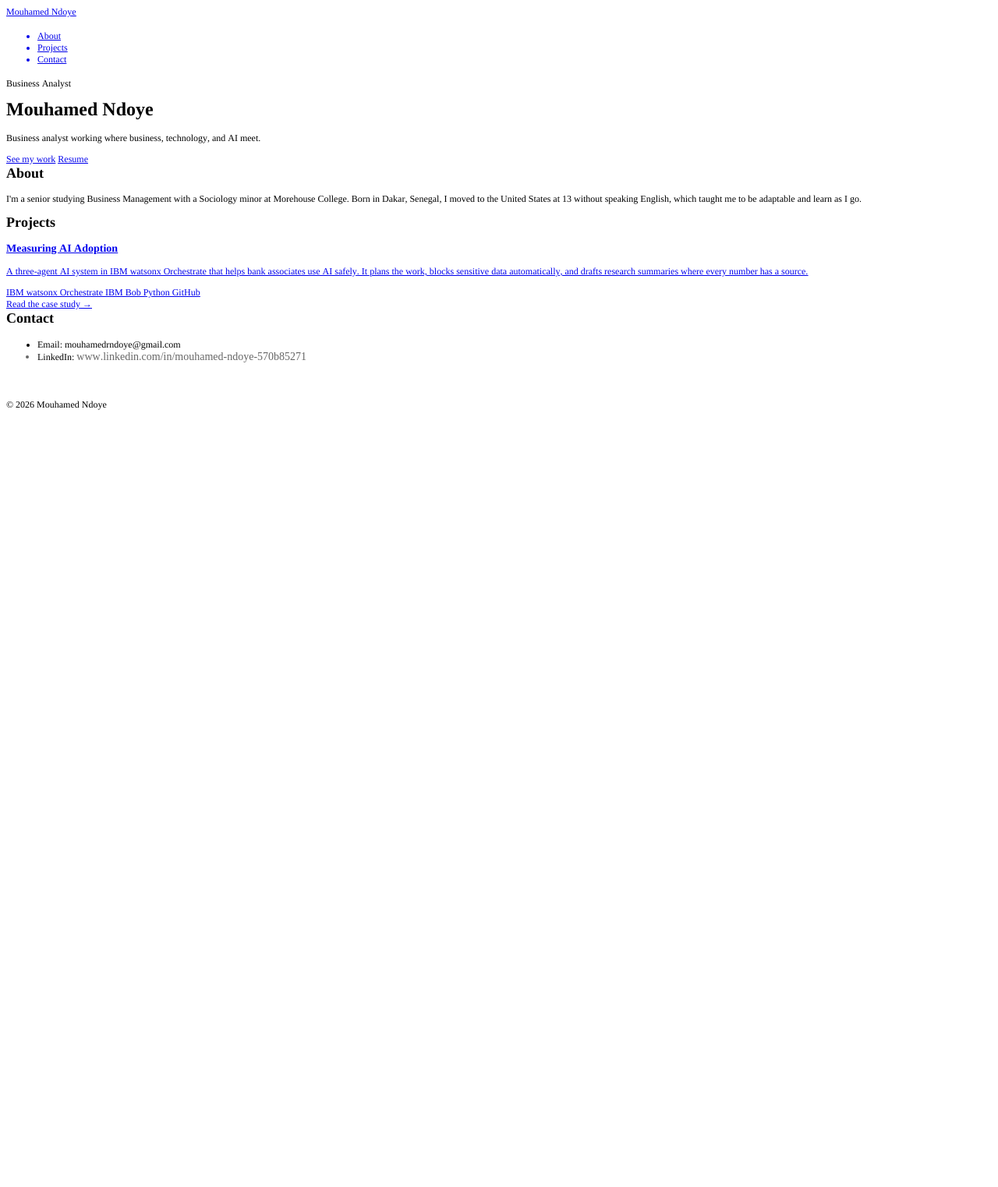
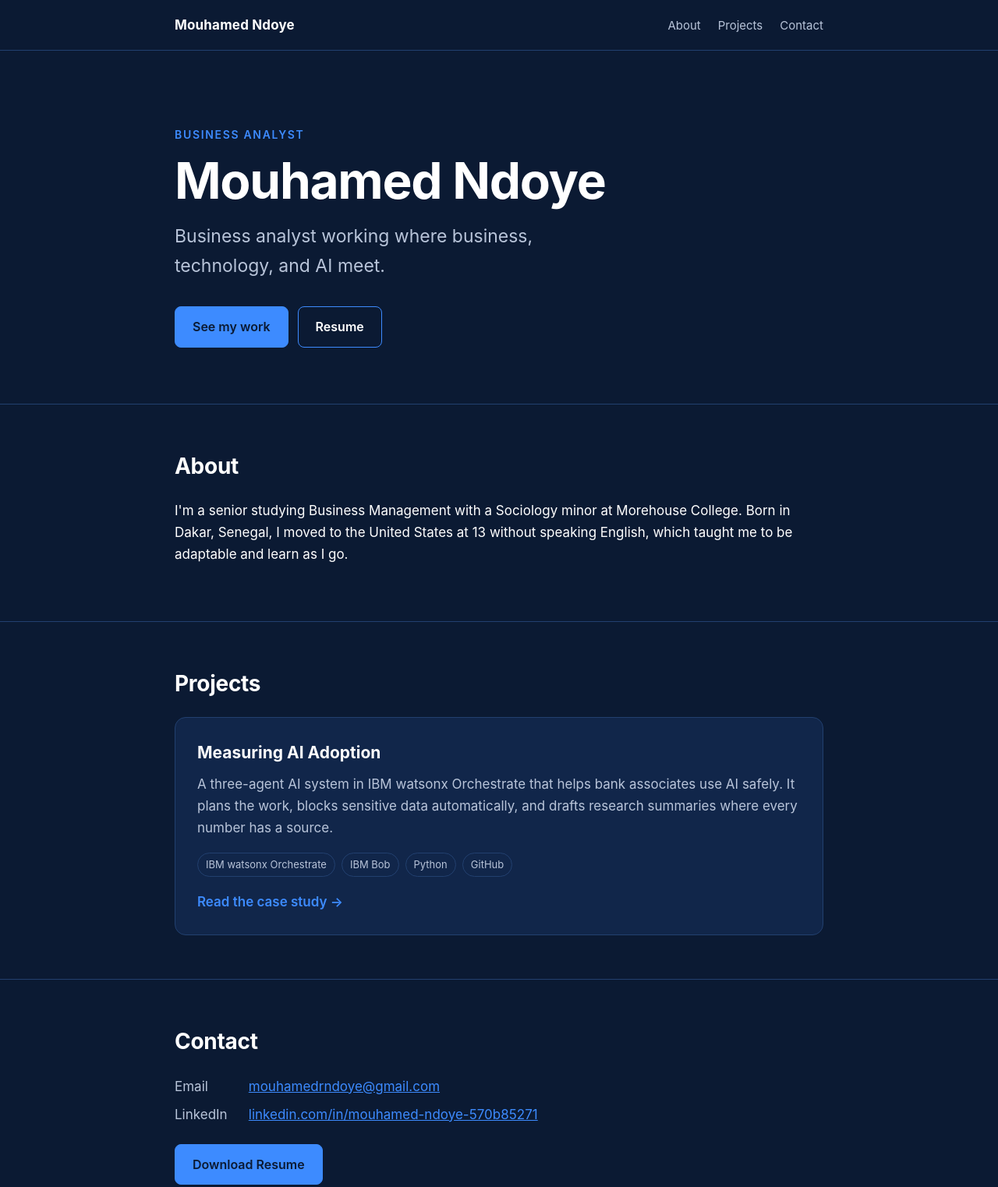
Before and after one commit to mouhamedrndoye-glitch/mouhamedrndoye-glitch.github.io, a plain HTML site: page index.html in a window 1280 px wide. Shown: the top 1523 px of the page at 78% size. Before the commit the page ends 800 px from the top, so only its background shows below. Drawn offline with Linux system fonts and the light colour scheme.

Commit message:
Add files via upload

```diff
--- a/index.html
+++ b/index.html
@@ -1,59 +1,75 @@
-<!DOCTYPE html PUBLIC "-//W3C//DTD HTML 4.01//EN" "http://www.w3.org/TR/html4/strict.dtd">
-<html>
+<!DOCTYPE html>
+<html lang="en">
 <head>
-  <meta http-equiv="Content-Type" content="text/html; charset=utf-8">
-  <meta http-equiv="Content-Style-Type" content="text/css">
-  <title></title>
-  <meta name="Description" content="Mouhamed Ndoye, business analyst working where business, technology, and AI meet.">
-  <meta name="Generator" content="Cocoa HTML Writer">
-  <meta name="CocoaVersion" content="2575.7">
-  <style type="text/css">
-    p.p1 {margin: 0.0px 0.0px 0.0px 0.0px; font: 12.0px Times; color: #0000e9; -webkit-text-stroke: #0000e9}
-    p.p2 {margin: 0.0px 0.0px 12.0px 0.0px; font: 12.0px Times; -webkit-text-stroke: #000000}
-    p.p6 {margin: 0.0px 0.0px 12.0px 0.0px; font: 12.0px Times; color: #0000e9; -webkit-text-stroke: #0000e9}
-    p.p7 {margin: 0.0px 0.0px 0.0px 0.0px; font: 12.0px Times; -webkit-text-stroke: #000000}
-    p.p9 {margin: 0.0px 0.0px 0.0px 0.0px; font: 12.0px Times; -webkit-text-stroke: #000000; min-height: 14.0px}
-    li.li1 {margin: 0.0px 0.0px 0.0px 0.0px; font: 12.0px Times; color: #0000e9; -webkit-text-stroke: #0000e9}
-    li.li7 {margin: 0.0px 0.0px 0.0px 0.0px; font: 12.0px Times; -webkit-text-stroke: #000000}
-    li.li8 {margin: 0.0px 0.0px 0.0px 0.0px; font: 14.0px 'Times New Roman'; color: #000000; color: rgba(0, 0, 0, 0.6); -webkit-text-stroke: rgba(0, 0, 0, 0.6)}
-    span.s1 {text-decoration: underline ; font-kerning: none}
-    span.s2 {-webkit-text-stroke: 0px #000000}
-    span.s3 {font-kerning: none}
-    span.s4 {font-kerning: none; color: #000000; -webkit-text-stroke: 0px #000000}
-    span.s5 {text-decoration: underline ; font-kerning: none; -webkit-text-stroke: 0px #0000e9}
-    span.s6 {font: 14.0px Times; text-decoration: underline ; font-kerning: none}
-    span.s7 {font: 12.0px 'Times New Roman'; text-decoration: underline ; font-kerning: none}
-    span.s8 {font: 12.0px Times; color: #000000; -webkit-text-stroke: 0px #000000}
-    span.s9 {font: 12.0px Times; font-kerning: none; color: #000000; -webkit-text-stroke: 0px #000000}
-    span.s10 {font-kerning: none; background-color: #ffffff}
-    ul.ul1 {list-style-type: disc}
-  </style>
+  <meta charset="UTF-8">
+  <meta name="viewport" content="width=device-width, initial-scale=1">
+  <title>Mouhamed Ndoye</title>
+  <meta name="description" content="Mouhamed Ndoye, business analyst working where business, technology, and AI meet.">
+  <link rel="stylesheet" href="style.css">
 </head>
 <body>
-<p class="p1"><span class="s1"><a href="file:///Users/summer2025/Documents/mouhamedrndoye-glitch.github.io./index.html">Mouhamed Ndoye</a></span></p>
-<ul class="ul1">
-  <li class="li1"><span class="s2"></span><span class="s1">About</span></li>
-  <li class="li1"><span class="s2"></span><span class="s1">Projects</span></li>
-  <li class="li1"><span class="s2"></span><span class="s1">Contact</span></li>
-</ul>
-<p class="p2"><span class="s3">Business Analyst</span></p>
-<h1 style="margin: 0.0px 0.0px 16.1px 0.0px; font: 24.0px Times; -webkit-text-stroke: #000000"><span class="s3"><b>Mouhamed Ndoye</b></span></h1>
-<p class="p2"><span class="s3">Business analyst working where business, technology, and AI meet.</span></p>
-<p class="p1"><span class="s1">See my work</span><span class="s4"> <a href="file:///Users/summer2025/Documents/mouhamedrndoye-glitch.github.io./resume.pdf"><span class="s5">Resume</span></a></span></p>
-<h2 style="margin: 0.0px 0.0px 14.9px 0.0px; font: 18.0px Times; -webkit-text-stroke: #000000"><span class="s3"><b>About</b></span></h2>
-<p class="p2"><span class="s3">I'm a senior studying Business Management with a Sociology minor at Morehouse College. Born in Dakar, Senegal, I moved to the United States at 13 without speaking English, which taught me to be adaptable and learn as I go.</span></p>
-<h2 style="margin: 0.0px 0.0px 14.9px 0.0px; font: 18.0px Times; -webkit-text-stroke: #000000"><span class="s3"><b>Projects</b></span></h2>
-<h3 style="margin: 0.0px 0.0px 14.0px 0.0px; font: 14.0px Times; color: #0000e9; -webkit-text-stroke: #0000e9"><span class="s1"><a href="file:///Users/summer2025/Documents/mouhamedrndoye-glitch.github.io./case-study.html"><b>Measuring AI Adoption</b><span class="s6"><b></b></span></a></span></h3>
-<p class="p6"><span class="s1"><a href="file:///Users/summer2025/Documents/mouhamedrndoye-glitch.github.io./case-study.html">A three-agent AI system in IBM watsonx Orchestrate that helps bank associates use AI safely. It plans the work, blocks sensitive data automatically, and drafts research summaries where every number has a source.</a></span></p>
-<p class="p1"><span class="s1"><a href="file:///Users/summer2025/Documents/mouhamedrndoye-glitch.github.io./case-study.html">IBM watsonx Orchestrate IBM Bob Python GitHub</a></span></p>
-<p class="p1"><span class="s1"><a href="file:///Users/summer2025/Documents/mouhamedrndoye-glitch.github.io./case-study.html">Read the case study <span class="s7">→</span></a></span></p>
-<h2 style="margin: 0.0px 0.0px 14.9px 0.0px; font: 18.0px Times; -webkit-text-stroke: #000000"><span class="s3"><b>Contact</b></span></h2>
-<ul class="ul1">
-  <li class="li7"><span class="s2"></span><span class="s3">Email: mouhamedrndoye@gmail.com</span></li>
-  <li class="li8"><span class="s8"></span><span class="s9">LinkedIn: </span><span class="s10">www.linkedin.com/in/mouhamed-ndoye-570b85271</span></li>
-</ul>
-<p class="p9"><span class="s3"></span><br></p>
-<p class="p9"><span class="s3"></span><br></p>
-<p class="p7"><span class="s3">© 2026 Mouhamed Ndoye</span></p>
+  <nav>
+    <div class="wrap">
+      <a class="brand" href="index.html">Mouhamed Ndoye</a>
+      <ul>
+        <li><a href="#about">About</a></li>
+        <li><a href="#projects">Projects</a></li>
+        <li><a href="#contact">Contact</a></li>
+      </ul>
+    </div>
+  </nav>
+
+  <header class="hero">
+    <div class="wrap">
+      <p class="eyebrow">Business Analyst</p>
+      <h1>Mouhamed Ndoye</h1>
+      <p class="lede">Business analyst working where business, technology, and AI meet.</p>
+      <div class="buttons">
+        <a class="btn btn-primary" href="#projects">See my work</a>
+        <a class="btn btn-ghost" href="resume.pdf" target="_blank" rel="noopener">Resume</a>
+      </div>
+    </div>
+  </header>
+
+  <main>
+    <section id="about">
+      <div class="wrap">
+        <h2>About</h2>
+        <p>I'm a senior studying Business Management with a Sociology minor at Morehouse College. Born in Dakar, Senegal, I moved to the United States at 13 without speaking English, which taught me to be adaptable and learn as I go.</p>
+      </div>
+    </section>
+
+    <section id="projects">
+      <div class="wrap">
+        <h2>Projects</h2>
+        <a class="card" href="case-study.html">
+          <h3>Measuring AI Adoption</h3>
+          <p>A three-agent AI system in IBM watsonx Orchestrate that helps bank associates use AI safely. It plans the work, blocks sensitive data automatically, and drafts research summaries where every number has a source.</p>
+          <div class="tags">
+            <span class="tag">IBM watsonx Orchestrate</span>
+            <span class="tag">IBM Bob</span>
+            <span class="tag">Python</span>
+            <span class="tag">GitHub</span>
+          </div>
+          <span class="more">Read the case study &rarr;</span>
+        </a>
+      </div>
+    </section>
+
+    <section id="contact">
+      <div class="wrap">
+        <h2>Contact</h2>
+        <ul class="contact">
+          <li><span>Email</span> <a href="mailto:mouhamedrndoye@gmail.com">mouhamedrndoye@gmail.com</a></li>
+          <li><span>LinkedIn</span> <a href="https://www.linkedin.com/in/mouhamed-ndoye-570b85271" target="_blank" rel="noopener">linkedin.com/in/mouhamed-ndoye-570b85271</a></li>
+        </ul>
+        <a class="btn btn-primary" href="resume.pdf" target="_blank" rel="noopener">Download Resume</a>
+      </div>
+    </section>
+  </main>
+
+  <footer>
+    <div class="wrap">&copy; 2026 Mouhamed Ndoye</div>
+  </footer>
 </body>
 </html>
```
